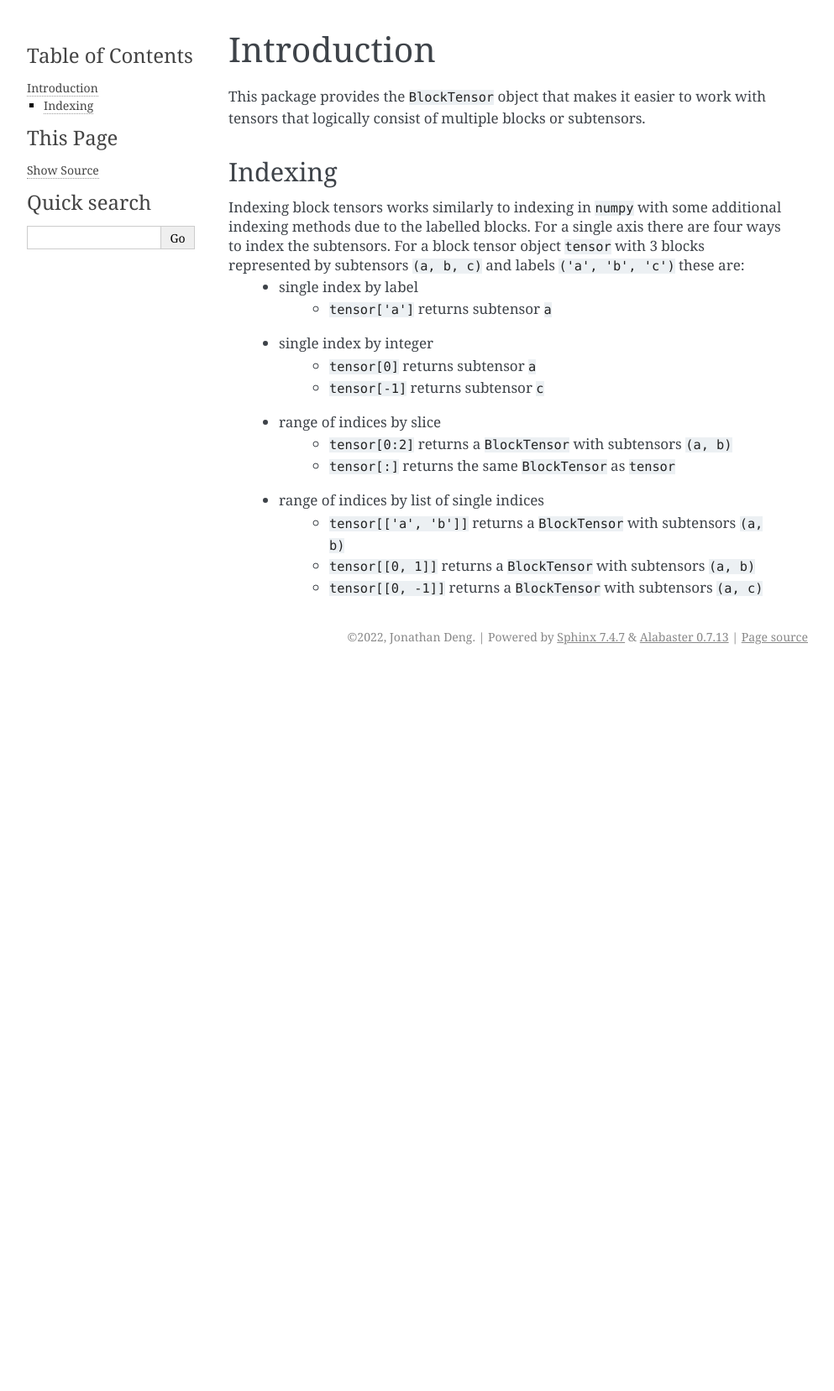
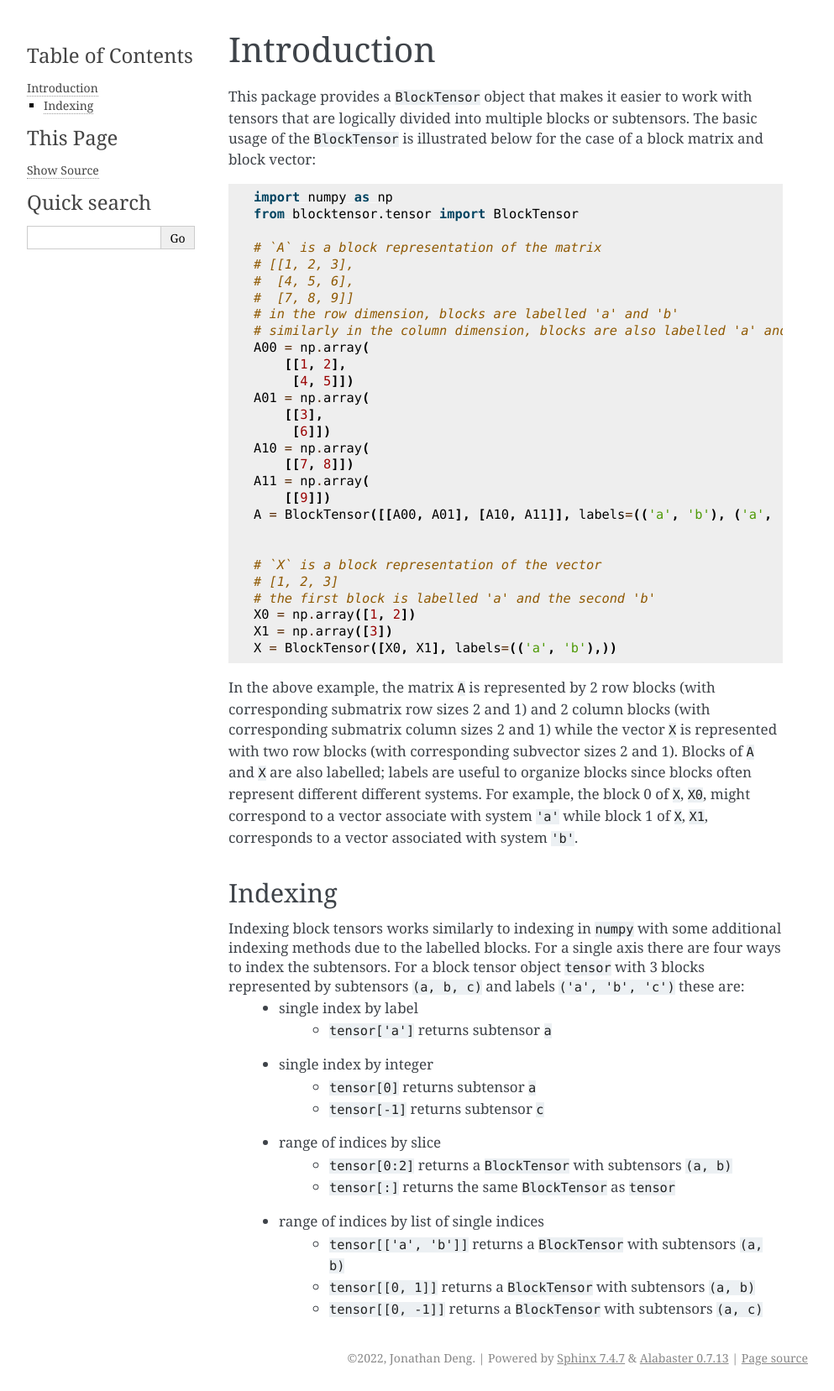
Before and after one commit to jon-deng/block-array, a Sphinx documentation site: the page built from docs/source/intro.rst, in a window 1280 px wide. Shown: the whole page at 84% size, without its empty margins (148-1141 px from the left). Built offline with Sphinx 7.4.7, drawn with Linux system fonts in a browser that asks for light colours; before the commit the page ends 900 px from its top, so only the background shows below that.

Commit message:
DOC: Add introductory code snippet

```diff
--- a/docs/source/intro.rst
+++ b/docs/source/intro.rst
@@ -2,8 +2,41 @@
 Introduction
 ************
 
-This package provides the ``BlockTensor`` object that makes it easier to work with tensors that logically consist of multiple blocks or subtensors.
+This package provides a ``BlockTensor`` object that makes it easier to work with tensors that are logically divided into multiple blocks or subtensors.
+The basic usage of the ``BlockTensor`` is illustrated below for the case of a block matrix and block vector::
 
+    import numpy as np
+    from blocktensor.tensor import BlockTensor
+
+    # `A` is a block representation of the matrix
+    # [[1, 2, 3],
+    #  [4, 5, 6],
+    #  [7, 8, 9]]
+    # in the row dimension, blocks are labelled 'a' and 'b'
+    # similarly in the column dimension, blocks are also labelled 'a' and 'b'
+    A00 = np.array(
+        [[1, 2],
+         [4, 5]])
+    A01 = np.array(
+        [[3],
+         [6]])
+    A10 = np.array(
+        [[7, 8]])
+    A11 = np.array(
+        [[9]])
+    A = BlockTensor([[A00, A01], [A10, A11]], labels=(('a', 'b'), ('a', 'b')))
+
+
+    # `X` is a block representation of the vector
+    # [1, 2, 3]
+    # the first block is labelled 'a' and the second 'b'
+    X0 = np.array([1, 2])
+    X1 = np.array([3])
+    X = BlockTensor([X0, X1], labels=(('a', 'b'),))
+
+In the above example, the matrix ``A`` is represented by 2 row blocks (with corresponding submatrix row sizes 2 and 1) and 2 column blocks (with corresponding submatrix column sizes 2 and 1) while the vector ``X`` is represented with two row blocks (with corresponding subvector sizes 2 and 1).
+Blocks of ``A`` and ``X`` are also labelled; labels are useful to organize blocks since blocks often represent different different systems.
+For example, the block 0 of ``X``, ``X0``, might correspond to a vector associate with system ``'a'`` while block 1 of ``X``, ``X1``, corresponds to a vector associated with system ``'b'``.
 
 Indexing
 ========
```
